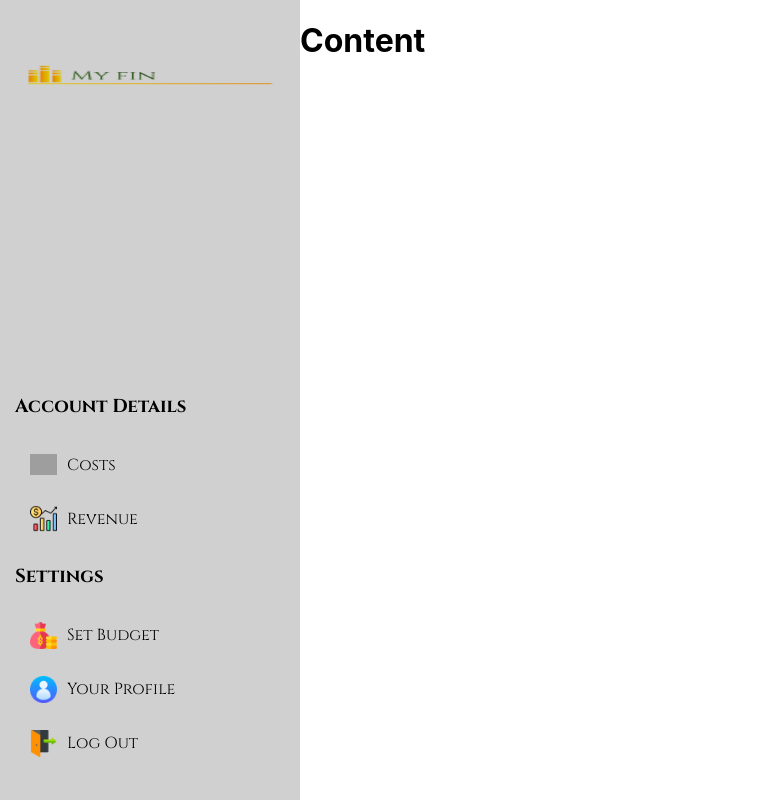
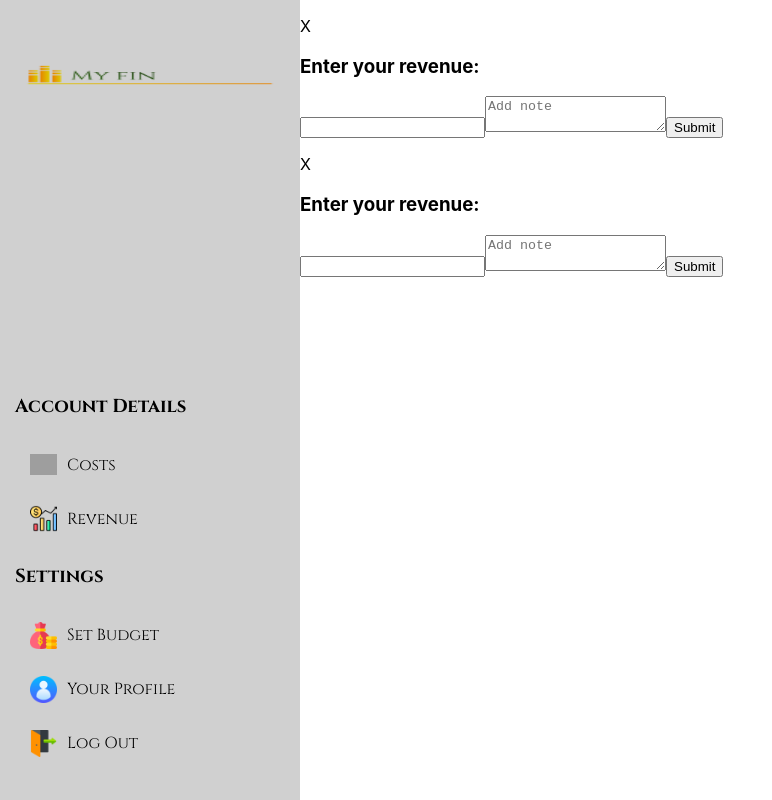
Before and after one commit to Andrei9194/my-fin, a React (Create React App) app: page / in a window 1280 px wide. Shown: the whole page, without its empty margins (0-772 px from the left). Built offline with nearby package versions, Linux system fonts and the light colour scheme; grey boxes are pictures that could not be loaded.

Commit message:
Install react-router-dom. Creat component Modals with two modals RevenueModal and CostsMoadal. Added classes to this modals

```diff
--- a/package.json
+++ b/package.json
@@ -8,6 +8,7 @@
     "@testing-library/user-event": "^13.5.0",
     "react": "^18.0.0",
     "react-dom": "^18.0.0",
+    "react-router-dom": "^6.3.0",
     "react-scripts": "5.0.1",
     "web-vitals": "^2.1.4"
   },
--- a/src/App.js
+++ b/src/App.js
@@ -1,13 +1,17 @@
 import { Content } from "./components/content";
 import { NavBar } from "./components/navbar";
 import { Wrapper } from "./components/wrapper";
+import {BrowserRouter as Router} from 'react-router-dom'
+
 
 function App() {
   return (
+    <Router>
       <Wrapper>
         <NavBar />
         <Content />
       </Wrapper>
+    </Router>
   );
 }
 
--- a/src/components/content/index.js
+++ b/src/components/content/index.js
@@ -1,5 +1,12 @@
+import { Route, Routes } from "react-router-dom"
+import { Modals } from "../modals"
+
 export const Content = () =>{
     return(
-        <h1>Content</h1>
+        <div>
+            <Routes>
+                <Route exact path="/" element={<Modals/>} />
+            </Routes>
+        </div>
     )
 }
--- /dev/null
+++ b/src/components/modals/costsModal/index.js
@@ -0,0 +1,19 @@
+import '../index.css'
+export const CostsModal =()=>{
+
+    return(
+        <div className="modal-content">
+            <p className="modal-closeButton">X</p>
+            <div>
+                <h3 className="modal-title">Enter your revenue:</h3>
+                <from className="modal-form">
+                    <label htmlFor="count">
+                        <input className="modal-input" id="count" type="number" name="count" />
+                        <textarea className="modal-textArea" placeholder="Add note"></textarea>
+                    </label>
+                    <button type='submit'className="modal-button">Submit</button>
+                </from>
+            </div>
+        </div>
+    )
+}
--- /dev/null
+++ b/src/components/modals/index.css
@@ -0,0 +1,24 @@
+.modal-container{
+
+}
+.modal-content{
+
+}
+.modal-closeButton{
+
+}
+.modal-title{
+
+}
+.modal-form{
+
+}
+.modal-input{
+
+}
+.modal-textArea{
+
+}
+.modal-button{
+
+}
--- /dev/null
+++ b/src/components/modals/index.js
@@ -0,0 +1,12 @@
+import { CostsModal } from "./costsModal"
+import { RevenueModal } from "./revenueModal"
+
+export const Modals = () =>{
+
+    return(
+        <div className="modal-container">
+            <RevenueModal />
+            <CostsModal />
+        </div>
+    )
+}
--- /dev/null
+++ b/src/components/modals/revenueModal/index.js
@@ -0,0 +1,19 @@
+import '../index.css'
+export const RevenueModal =()=>{
+
+    return(
+        <div className="modal-content">
+            <p className="modal-closeButton">X</p>
+            <div>
+                <h3 className="modal-title">Enter your revenue:</h3>
+                <from className="modal-form">
+                    <label htmlFor="count">
+                        <input className="modal-input" id="count" type="number" name="count" />
+                        <textarea className="modal-textArea" placeholder="Add note"></textarea>
+                    </label>
+                    <button type='submit'className="modal-button">Submit</button>
+                </from>
+            </div>
+        </div>
+    )
+}
--- a/src/components/navbar/index.css
+++ b/src/components/navbar/index.css
@@ -12,7 +12,7 @@
     font-family: 'Cinzel', serif;
 }
 
-.logo{
+.nav-logo{
     width:100%;
     height: 150px;
     margin: 0 auto;
--- a/src/components/navbar/index.js
+++ b/src/components/navbar/index.js
@@ -2,6 +2,7 @@ import './index.css'
 import { Settings } from './settings'
 import logo from '../../assets/logo (2).png'
 import { AccountDetails } from './accountDetails'
+import { NavLink } from 'react-router-dom'
 
 
 export const NavBar = () =>{
@@ -9,9 +10,11 @@ export const NavBar = () =>{
     return(
 
         <div className="nav-container">
-            <div>
-                <img alt='My Fin' src={logo} className="logo" />
-            </div>
+            <NavLink exact to='/'>
+                <div className='nav-logo_area'>
+                    <img alt='My Fin' src={logo} className="nav-logo" />
+                </div>
+            </NavLink>
             <div className='nav-info'>
                 <AccountDetails />
                 <Settings/>
--- a/src/index.js
+++ b/src/index.js
@@ -3,7 +3,6 @@ import ReactDOM from 'react-dom/client';
 import App from './App';
 import './index.css';
 
-
 const root = ReactDOM.createRoot(document.getElementById('root'))
 
 root.render(<App/>)
```
Also changed, not shown: 1 other file (tests, documents, lock files or other folders).
